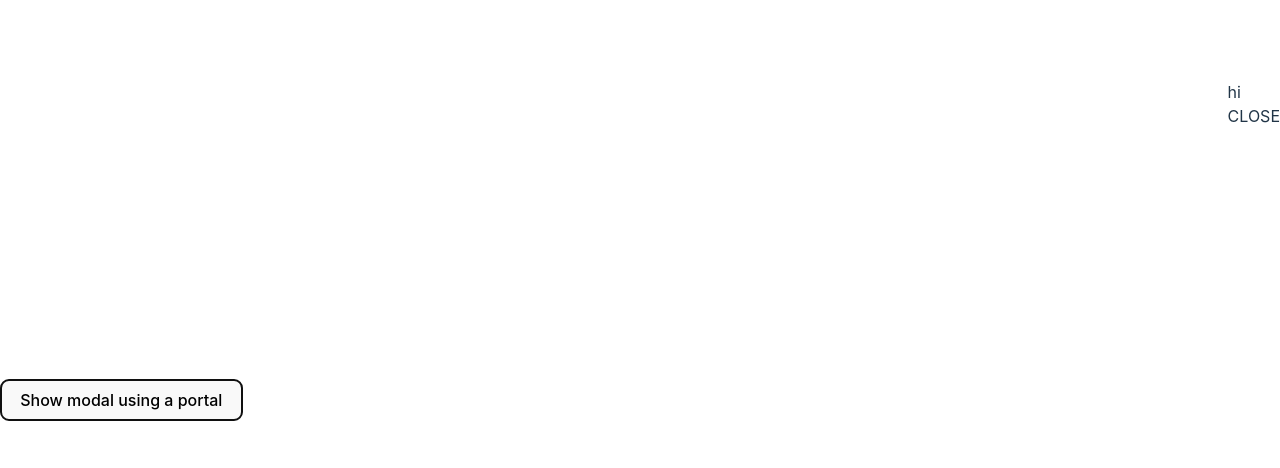
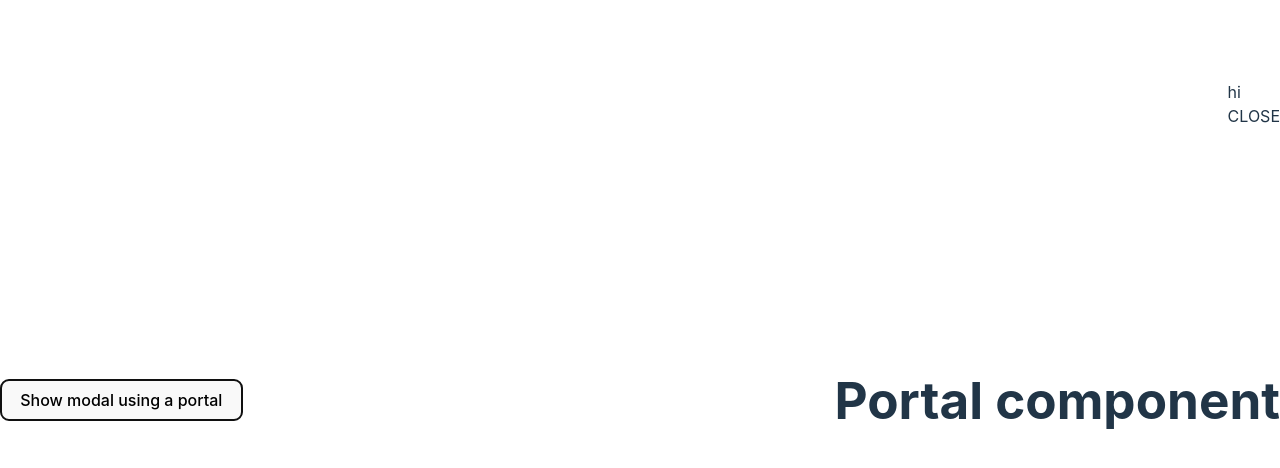
Before and after one commit to Eyosias5/vite-embed, a React (Vite) app: page / in a window 1280 px wide. Both pictures are taken after a click on the button "Show modal using a portal". Shown: the top 468 px of the page. Built offline with nearby package versions, Linux system fonts and the light colour scheme.

Commit message:
fix: added portal

```diff
--- a/src/App.jsx
+++ b/src/App.jsx
@@ -30,6 +30,14 @@ function App() {
             <div onClick={() => setShowModal(false)}>CLOSE </div>
           </div>
         )}
+
+        {showModal &&
+          createPortal(
+            <div style={{ position: "absolute", right: 0 }}>
+              <h1>Portal component</h1>
+            </div>,
+            document.body
+          )}
       </div>
     </div>
   );
```
